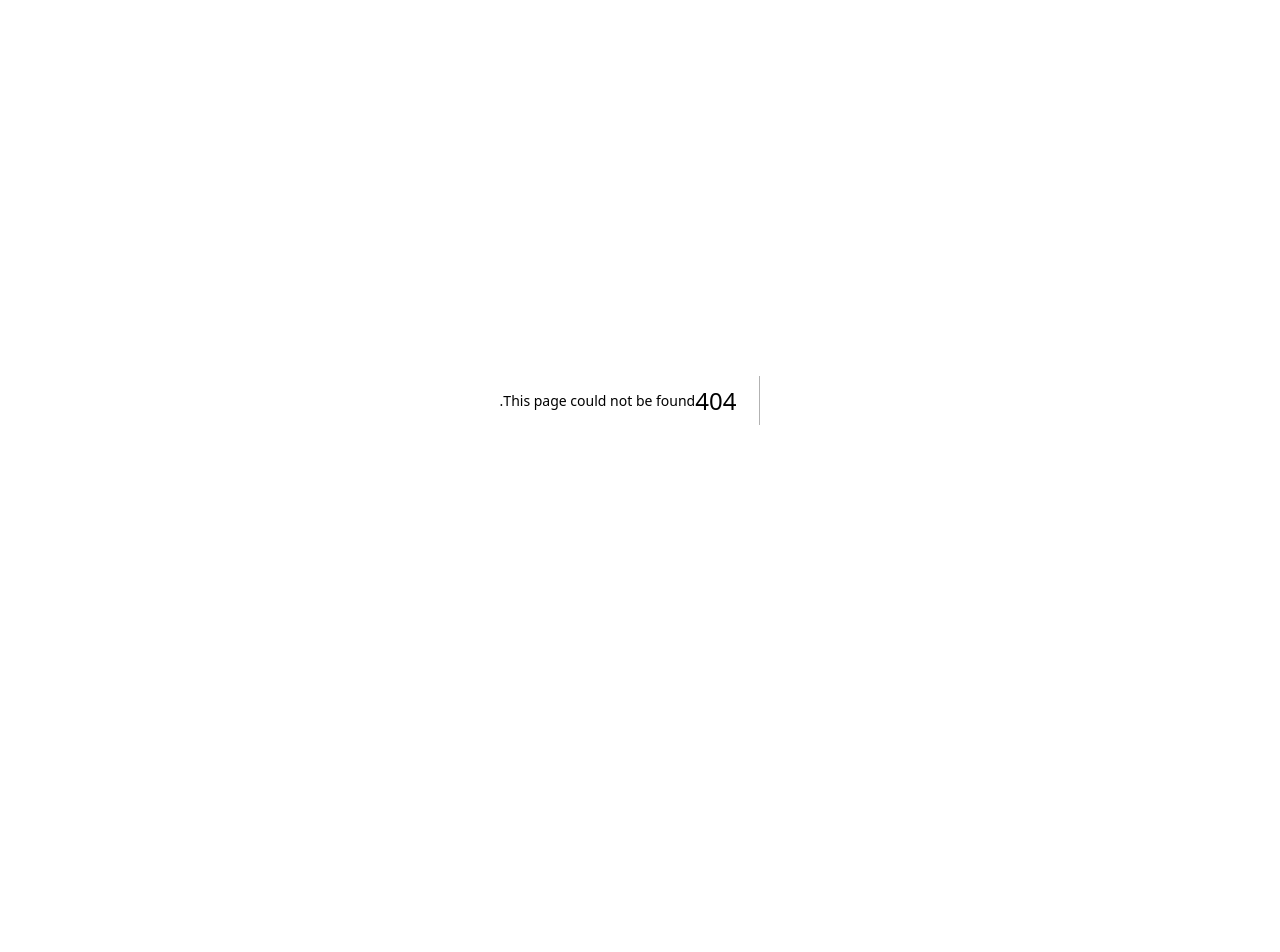
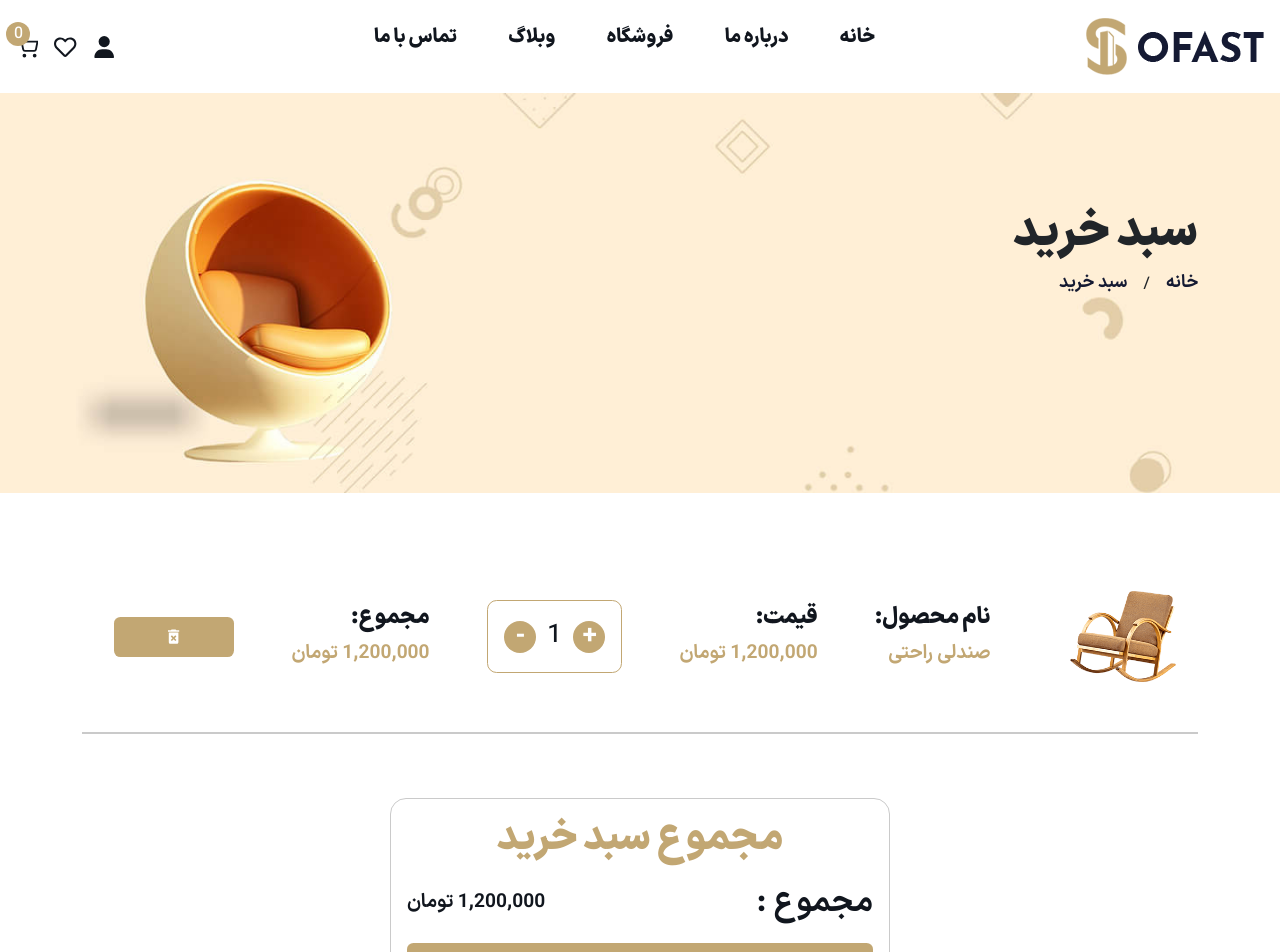
Before and after one commit to mohammadmehdidalvandii/sofast-homeShop, a Next.js app: page /Basket in a window 1280 px wide. Before the commit this address had no page. Shown: the top 952 px of the page. Before the commit the page ends 800 px from the top, so only its background shows below. Built offline with nearby package versions, Linux system fonts and the light colour scheme.

Commit message:
create section basket

```diff
--- /dev/null
+++ b/src/app/Basket/page.js
@@ -0,0 +1,20 @@
+import React from 'react';
+import Navbar from '../components/module/Navbar/Navbar';
+import PageHeader from '../components/module/PageHeader/PageHeader';
+import Overview from '../components/module/Overview/Overview';
+import Footer from '../components/module/Footer/Footer';
+import Basket from '../components/template/Basket/Basket';
+
+function page() {
+  return (
+    <>
+    <Navbar/>
+    <PageHeader title='سبد خرید' text='سبد خرید'/>
+    <Basket/>
+    <Overview/>
+    <Footer/>
+    </>
+  )
+}
+
+export default page
--- a/src/app/components/module/Navbar/Navbar.js
+++ b/src/app/components/module/Navbar/Navbar.js
@@ -70,7 +70,7 @@ function Navbar() {
                     <Link href='/Wishlist' className={style.navbar_link_menu}>
                         <span className={style.navbar_link_icon}><FaRegHeart/></span>
                     </Link>
-                    <Link href='/' className={style.navbar_link_menu}>
+                    <Link href='/Basket' className={style.navbar_link_menu}>
                         <span className={style.navbar_link_icon}>
                             <FiShoppingCart/>
                         </span>
--- /dev/null
+++ b/src/app/components/template/Basket/Basket.js
@@ -0,0 +1,61 @@
+import React from 'react';
+import style from './Basket.module.css';
+import { MdDeleteForever } from "react-icons/md";
+import Link from 'next/link';
+
+
+function Basket() {
+  return (
+    <section className={style.basket}>
+        <div className="container">
+            <div className="row">
+                <div className="col-12">
+                    <ul className={`${style.basket_Items} ${'flex-column flex-md-row'}` }>
+                        <li className={style.basket_item}>
+                            <img src="/images/p.png" alt="product image" className={style.basket_item_img} />
+                        </li>
+                        <li className={style.basket_item}>
+                            <h6 className={style.basket_item_title}>نام محصول:</h6>
+                            <span className={style.basket_item_text}>صندلی راحتی</span>
+                        </li>
+                        <li className={style.basket_item}>
+                        <h6 className={style.basket_item_title}>قیمت:</h6>
+                            <span className={style.basket_item_text}>1,200,000 تومان</span>
+                        </li>
+                        <li className={style.basket_item}>
+                            <div className={style.basket_item_counter}>
+                                <span className={style.basket_item_plus}>+</span>
+                                <span className={style.basket_item_number}>1</span>
+                                <span className={style.basket_item_minus}>-</span>
+                            </div>
+                        </li>
+                        <li className={style.basket_item}>
+                        <h6 className={style.basket_item_title}>مجموع:</h6>
+                            <span className={style.basket_item_text}>1,200,000 تومان</span>
+                        </li>
+                        <li className={style.basket_item}>
+                            <button className={`${style.basket_item_delete} ${'button'}`}>
+                                <MdDeleteForever/>
+                            </button>
+                        </li>
+                    </ul>
+                </div>
+            </div>
+            <div className="row mt-5">
+                <div className="col-12">
+                    <div className={style.basket_result}>
+                        <h4 className={style.basket_result_title}>مجموع سبد خرید</h4>
+                        <div className={style.basket_result_price}>
+                            <span className={style.basket_result_text}>مجموع :</span>
+                            <span className={style.basket_result_number}>1,200,000 تومان</span>
+                        </div>
+                        <Link href='/' className={`${style.basket_result_pay} ${"button"}`}>پرداخت</Link>
+                    </div>
+                </div>
+            </div>
+        </div>
+    </section>
+  )
+}
+
+export default Basket
--- /dev/null
+++ b/src/app/components/template/Basket/Basket.module.css
@@ -0,0 +1,124 @@
+.basket{
+    display: block;
+    width: 100%;
+    margin-top: 5rem;
+}
+.basket_Items{
+    display: flex;
+    align-items: center;
+    justify-content: space-between;
+    padding-bottom: 1rem;
+    border-bottom: 2px solid var(--colorGray);
+}
+.basket_item{
+    display: block;
+    margin-bottom: 1rem;
+}
+.basket_item_img{
+    width: 150px;
+}
+.basket_item_title{
+    display: block;
+    font-family: var(--black) !important;
+    font-size: 1.4rem;
+    font-weight: 700;
+    color: var(--colorBlack);
+}
+.basket_item_text{
+    display: block;
+    font-family: var(--bold) !important;
+    font-size: 1.2rem;
+    font-weight: 600;
+    color: var(--colorBrown);
+}
+.basket_item_counter{
+    display: flex;
+    align-items: center;
+    gap: 5px;
+    border: 1px solid var(--colorBrown);
+    border-radius: 0.6rem;
+    padding: 1rem;
+}
+.basket_item_plus{
+    display: flex;
+    align-items: center;
+    justify-content: center;
+    font-size: 1.5rem;
+    font-weight: 700;
+    cursor: pointer;
+    background-color: var(--colorBrown);
+    width: 2rem;
+    height: 2rem;
+    border-radius: 50%;
+    color: var(--colorWhite);
+    transition: all 0.4s ease-out;
+}
+.basket_item_plus:hover{
+    background-color: var(--colorNavyBlue);
+}
+.basket_item_number{
+    margin: 0 0.4rem;
+    font-size: 1.6rem;
+    color: var(--colorBlack);
+}
+.basket_item_minus{
+    display: flex;
+    align-items: center;
+    justify-content: center;
+    font-size: 1.5rem;
+    font-weight: 700;
+    cursor: pointer;
+    background-color: var(--colorBrown);
+    width: 2rem;
+    height: 2rem;
+    border-radius: 50%;
+    color: var(--colorWhite);
+    transition: all 0.4s ease-out;
+}
+.basket_item_minus:hover{
+    background-color: var(--colorNavyBlue);
+}
+.basket_item_delete{
+    outline: none;
+    border: none;
+}
+
+.basket_result{
+    display: block;
+    text-align: center;
+    max-width: 500px;
+    padding: 1rem;
+    margin: 0 auto;
+    border: 1px solid var(--colorGray);
+    border-radius: 1rem;
+}
+.basket_result_title{
+    display: block;
+    font-family: var(--black) !important;
+    font-size: 2.5rem;
+    font-weight: 700;
+    color: var(--colorBrown);
+}
+.basket_result_price{
+    display: flex;
+    align-items: center;
+    justify-content: space-between;
+    margin: 1rem 0;
+}
+.basket_result_text{
+    display: block;
+    font-family: var(--bold) !important;
+    font-size: 2rem;
+    font-weight: 600;
+    color: var(--colorBlack);
+}
+.basket_result_number{
+    display: block;
+    font-family: var(--bold) !important;
+    font-size: 1.2rem;
+    font-weight: 600;
+    color: var(--colorBlack);
+}
+.basket_result_pay{
+    width: 100%;
+}
```
